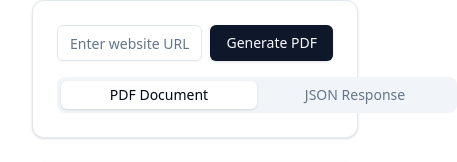
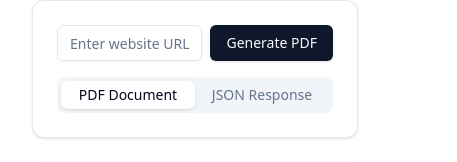
Before and after one commit to samizar/scrawlix-frontend, a React (Vite) app: page / in a window 390 px wide. Shown: the part 216-378 px from the top of the page, 457 px wide, since content can reach past the window. Built offline with nearby package versions, Linux system fonts and the light colour scheme.

Commit message:
Update FormatSelector.jsx
fixed json button mobile preview

```diff
--- a/src/components/FormatSelector.jsx
+++ b/src/components/FormatSelector.jsx
@@ -2,7 +2,7 @@ import { Tabs, TabsList, TabsTrigger } from "@/components/ui/tabs"
 
 export default function FormatSelector({ format, onFormatChange }) {
   return (
-    <Tabs defaultValue={format} onValueChange={onFormatChange} className="w-[400px]">
+    <Tabs defaultValue={format} onValueChange={onFormatChange} className="w-full max-w-[400px] mx-auto">
       <TabsList className="grid w-full grid-cols-2">
         <TabsTrigger value="pdf">PDF Document</TabsTrigger>
         <TabsTrigger value="json">JSON Response</TabsTrigger>
```
